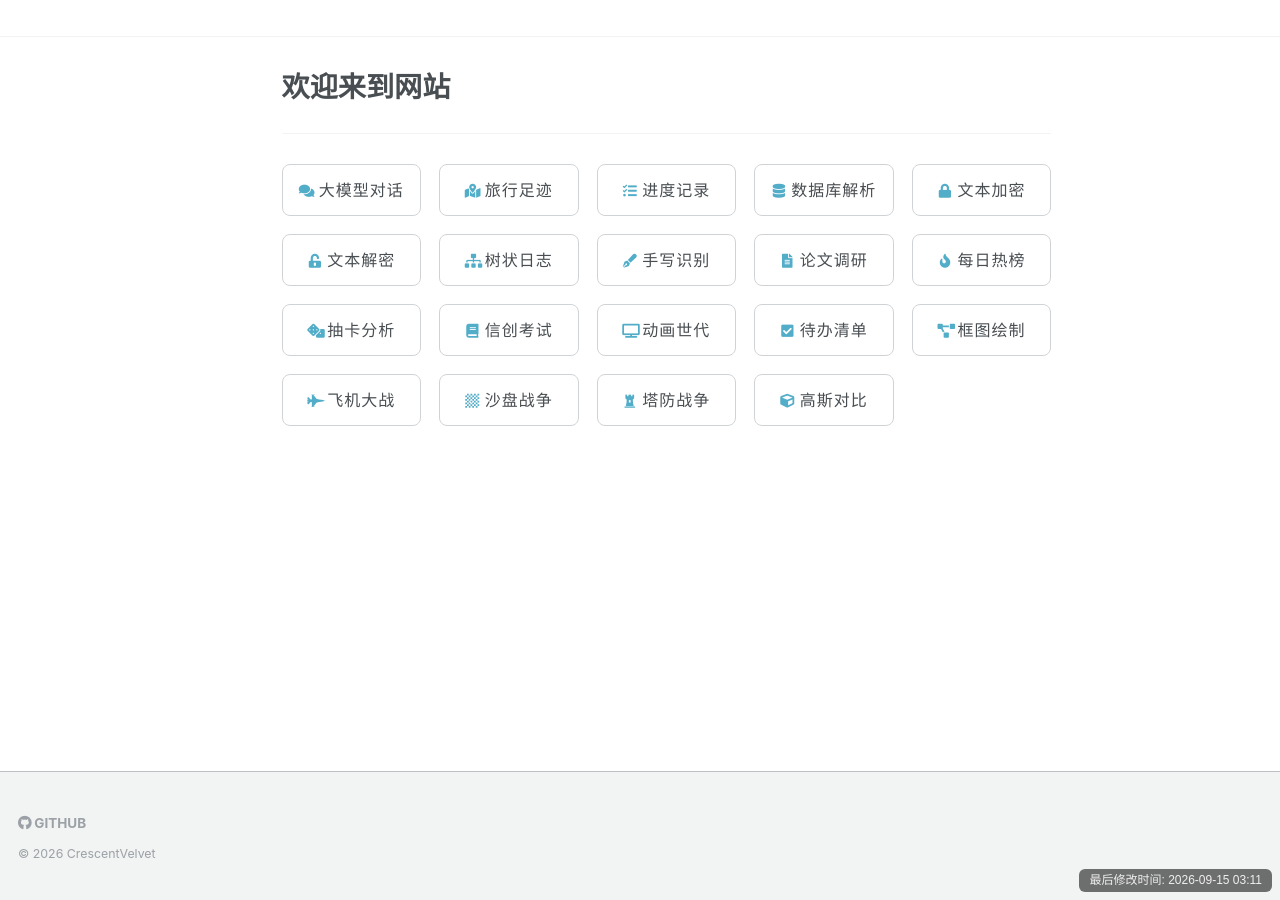
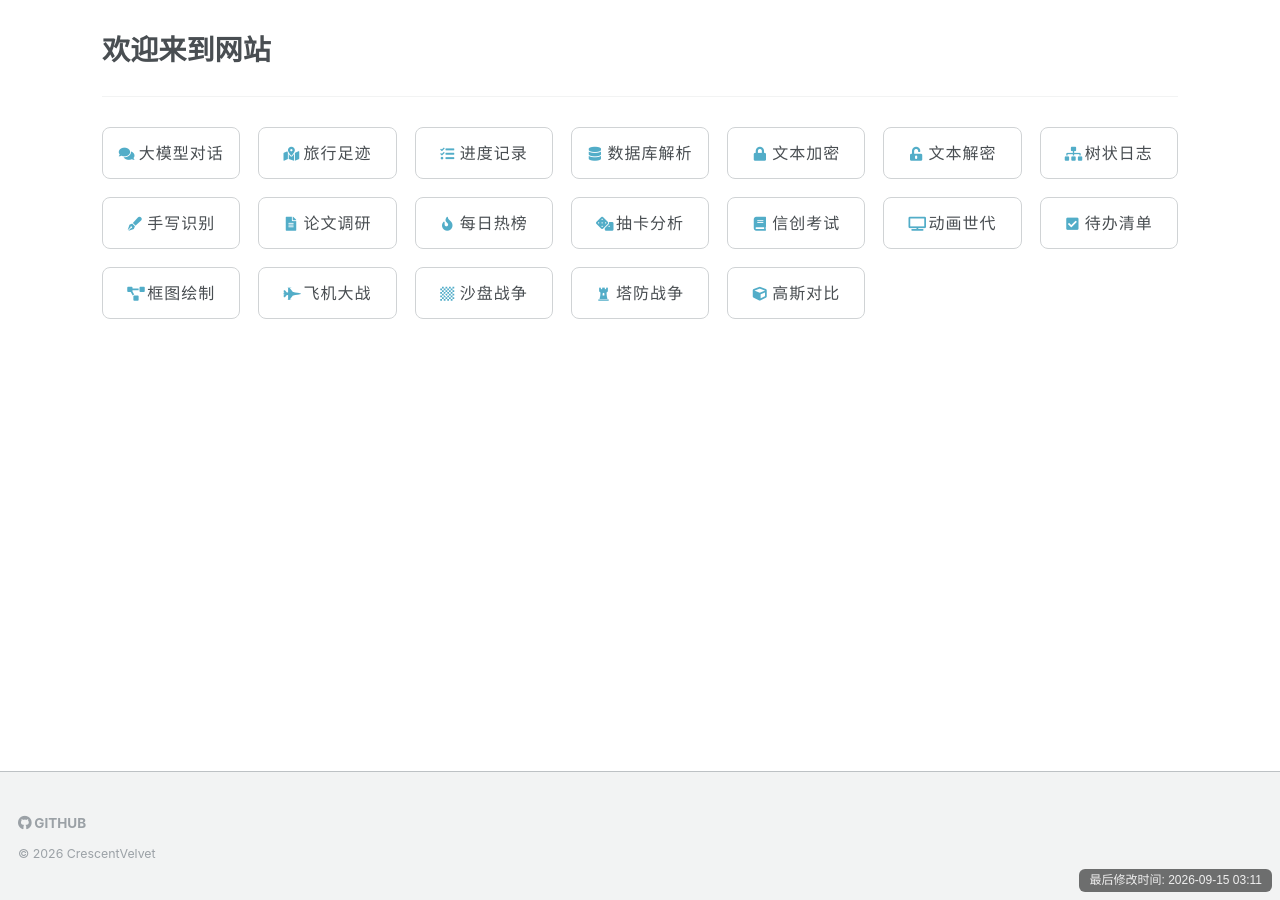
Before and after one commit to CrescentVelvet/crescentvelvet.github.io, a Jekyll site: the page built from _pages/about.md, in a window 1280 px wide. Built offline with Jekyll 4.4.1, drawn with Linux system fonts in a browser that asks for light colours.

Commit message:
主页: 放宽正文容器 + 折叠空页头
.page 原为 span(10/12)+prefix(0.5/12)+suffix(2/12)，右侧 16.95% 是纯留白，
1280px 视口下正文只有 770px。新增 classes: wide（落到 <body>）把容器放宽到 1112px，
正文 1076px、卡片 5 列 → 7 列；320~900px 视口不受影响。

页头在未配置 navigation 时折叠为 0 高（省掉 37px 空白条）。
注意不能用 display:none 或删掉 markup：main.min.js 的 greedy-nav 初始化无守卫，
缺 #site-nav 会让宽度取 0、updateNav 无限递归（实测复现）。

```diff
--- a/_includes/masthead.html
+++ b/_includes/masthead.html
@@ -1,6 +1,23 @@
 {% include base_path %}
 
-<div class="masthead">
+{% comment %}
+  没有配置导航（_data/navigation.yml 的 main:）时，把整条页头折叠成 0 高。
+
+  ⚠️ 为什么不是直接 {% raw %}{% if site.data.navigation.main %}{% endraw %} 把这块整个删掉 —— 那样更"干净"，
+  但会踩到 assets/js/main.min.js 里 greedy-nav 的一个真实缺陷：
+      var $nav=$("#site-nav"), $btn=$("#site-nav button"), $vlinks=$("#site-nav .visible-links")...
+      ... updateNav()                      // 无条件调用，没有守卫
+      function updateNav(){ var e = $btn.hasClass("hidden") ? $nav.width() : $nav.width()-$btn.width()-30;
+        ... $vlinks.width() > e && updateNav() }              // 递归点
+  #site-nav 不存在时，$nav.width() 与 $btn.width() 都取到 0 ⇒ e = -30，
+  而 $vlinks.width() 也是 0 ⇒ 0 > -30 恒真 ⇒ 每次加载都 "Maximum call stack size exceeded"（实测复现 3/3）。
+  折叠法保住 #site-nav 的**宽度**（宽度与祖先的高度无关，只要不 display:none），
+  于是 e ≈ 880-0-30 = 850 > 0，递归条件不成立。
+  所以这里**不能**用 display:none —— 那会让宽度变 0，同样触发递归。
+
+  将来要启用页头：建 _data/navigation.yml 写 main: 列表即可，修饰类会自动消失、页头正常显示。
+{% endcomment %}
+<div class="masthead{% unless site.data.navigation.main %} masthead--collapsed{% endunless %}"{% unless site.data.navigation.main %} aria-hidden="true"{% endunless %}>
   <div class="masthead__inner-wrap">
     <div class="masthead__menu">
       <nav id="site-nav" class="greedy-nav">
--- a/_layouts/default.html
+++ b/_layouts/default.html
@@ -11,7 +11,7 @@ layout: compress
     {% include head/custom.html %}
   </head>
 
-  <body>
+  <body{% if page.classes %} class="{{ page.classes }}"{% endif %}>
 
     {% include browser-upgrade.html %}
     {% include masthead.html %}
--- a/_sass/_masthead.scss
+++ b/_sass/_masthead.scss
@@ -10,6 +10,24 @@
   -webkit-animation-delay: 0.15s;
           animation-delay: 0.15s;
   z-index: 20;
+
+  /*
+     没配导航时（见 _includes/masthead.html）整条页头折叠成 0 高：
+     去掉那 37px 的空白条与下边框，视觉上等于没有页头。
+
+     ⚠️ 两个约束，改动前务必读：
+     1) 不能改成 display:none。main.min.js 里的 greedy-nav 初始化是无条件的 updateNav()，
+        它用 $("#site-nav").width() 参与判断；display:none 会让宽度变 0，
+        使 e = 0-0-30 = -30 而 $vlinks.width() = 0 ⇒ 0 > -30 恒真 ⇒ 无限递归。
+        height:0 + overflow:hidden 只裁高度，**宽度照常参与布局**，所以安全。
+     2) 也不能在模板里把整块 markup 删掉 —— 同上，缺 #site-nav 一样会递归。
+     实测校验：.workbuddy/tmp/probe_js_error.js（连开 3 次页面，异常数必须为 0）
+  */
+  &--collapsed {
+    height: 0;
+    overflow: hidden;
+    border-bottom: 0;
+  }
 
   &__inner-wrap {
     @include container;
--- a/_sass/_page.scss
+++ b/_sass/_page.scss
@@ -30,6 +30,42 @@
     .page__meta,
     .page__share {
       @include full();
+    }
+  }
+}
+
+/*
+   宽版正文容器（页面 front matter 写 classes: wide，由 default.html 落到 <body>）
+
+   默认 .page 在 >= $large 时编译出来是：
+     width: 83.05%;  float: right;
+     padding-left: 4.24%;   (prefix 0.5 of 12)
+     padding-right: 16.95%; (suffix 2 of 12)
+   右侧那 16.95% 是**纯留白**，正文只剩 65% 宽 —— 1280px 视口下实测只有 770px。
+   窄栏适合长文阅读，但主页是卡片网格，用不上那个右留白，白白浪费近一半屏宽。
+
+   #main 的 max-width 必须一起放宽：它默认被卡在 $large(925px)，若只把 .page 放到 100%，
+   925~1279px 视口下正文也只有 925-32 = 893px，凑不出 7 列（会掉到 6 列、末行只剩 1 张）。
+   放到 $page-wide-max 后，>= 1024px 的视口都能拿到 7 列。
+
+   注意：925~991px 这个窄区间，可用宽只有 viewport-32（893~959px），
+   数学上就是 6 列（822 <= W < 962），末行会出现 1 张孤卡 —— 这是 auto-fit 网格
+   配素数张卡片（19）的固有现象，改 min 值会在小屏引出更糟的结果（600px 从 4 列掉到 3 列），
+   所以有意保留。详见记忆日志与 .workbuddy/tmp/diag_grid.js 的列数表。
+*/
+body.wide {
+  #main {
+    @include breakpoint($large) {
+      max-width: $page-wide-max;
+    }
+  }
+
+  .page {
+    @include breakpoint($large) {
+      width: 100%;
+      float: none;
+      padding-left: 0;
+      padding-right: 0;
     }
   }
 }
--- a/_sass/_variables.scss
+++ b/_sass/_variables.scss
@@ -116,6 +116,15 @@ $medium-wide                : 900px !default;
 $large                      : 925px !default;
 $x-large                    : 1280px !default;
 
+/* 主页（front matter: classes: wide）的正文容器上限。
+   比默认的 $large(925px) 宽，用来吃掉 .page 右侧那段 suffix(2 of 12) 留白。
+   取值 1112 = 目标正文宽 1080 + #main 左右各 1em 的 padding。
+   1080 这个数不是拍脑袋：卡片网格 minmax(122px,1fr)+gap 18px 时，
+   正文宽落在 [962,1102) 才会是 7 列（19 张卡 = 7+7+5，末行 5 张，最平衡）；
+   落到 1102 以上变 8 列（8+8+3），落到 962 以下变 6 列（6+6+6+1，末行只剩 1 张很难看）。
+   实测校验：.workbuddy/tmp/diag_grid.js（逐视口列数表）。 */
+$page-wide-max              : 1112px !default;
+
 /*
    Grid
    ========================================================================== */
```
Also changed, not shown: _pages/about.md (+4 -0 lines).
